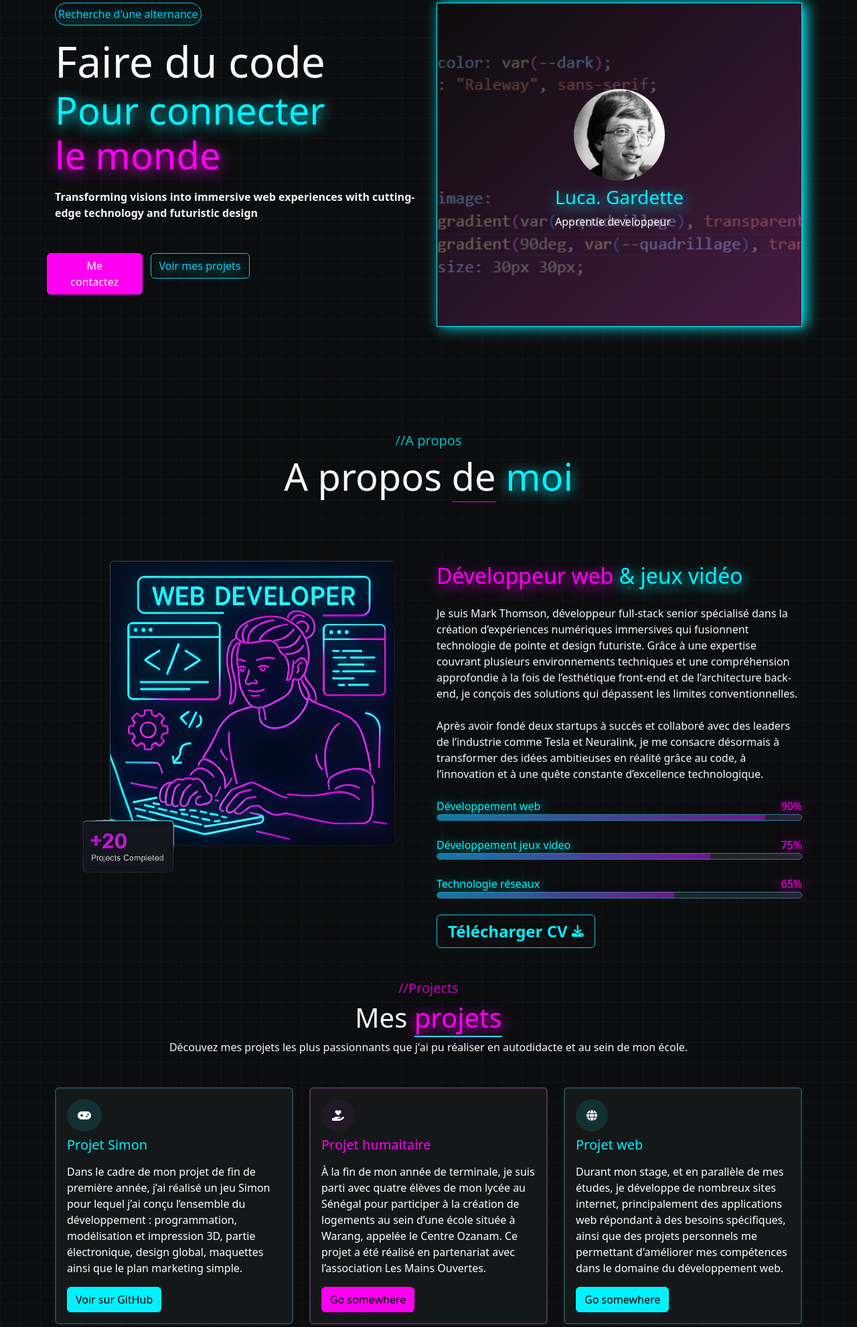
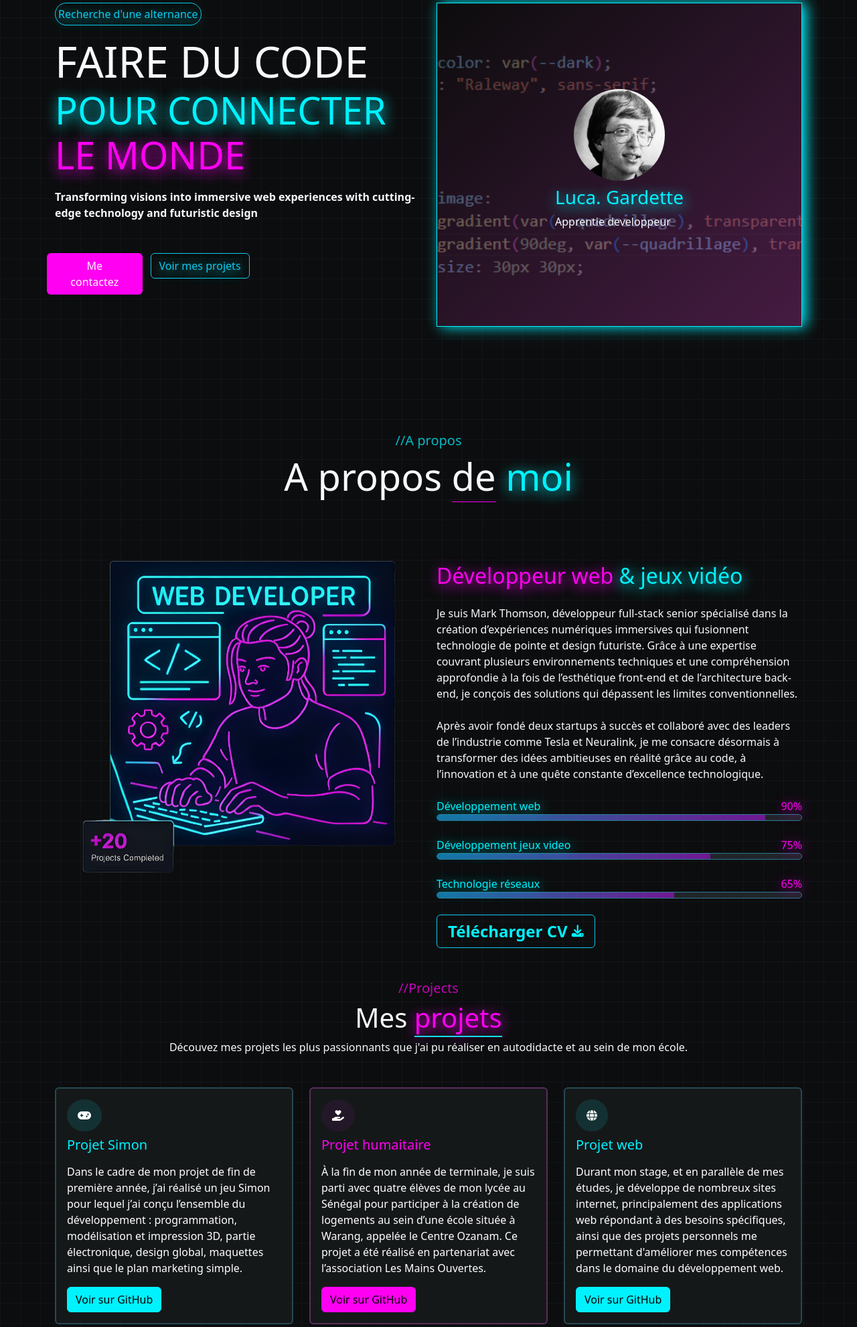
Before and after one commit to passaleph/CV, a website: page index.html in a window 1280 px wide. Shown: the part 154-2136 px from the top of the page at 67% size. Drawn offline with nearby package versions, Linux system fonts and the light colour scheme.

Commit message:
ajout favicon
J'ai rajouté le favicon sur le site et corrigé des endroits ou le texte devait etre en majsucule et pas minuscule

```diff
--- a/index.html
+++ b/index.html
@@ -5,6 +5,7 @@
     <meta name="viewport" content="width=device-width, initial-scale=1.0">
     <title>CV Luca Gardette</title>
 
+    <link rel="icon" type="image/png" href="/images/favicon/cv_logo.png">
     <link rel="preconnect" href="https://fonts.googleapis.com">
     <link rel="preconnect" href="https://fonts.gstatic.com" crossorigin>
     <link href="https://fonts.googleapis.com/css2?family=Audiowide&family=Raleway:ital,wght@0,100..900;1,100..900&display=swap" rel="stylesheet">
@@ -57,9 +58,9 @@
                 <div class="col-lg-6 col-12 fw-bold mb-5">
 
                     <p href="couton mes projets" class="border-info rounded-5 btn btn-outline-info neon-bleu p-1">Recherche d'une alternance</p>
-                    <h1 class="display-3 mb-0" > Faire du code</h1>
-                    <h3 class="neon-bleu display-4 mb-0">Pour connecter</h3>
-                    <h3 class="neon-rose display-4 mb-3 ">le monde</h3>
+                    <h1 class="display-3 mb-0" > FAIRE DU CODE</h1>
+                    <h3 class="neon-bleu display-4 mb-0">POUR CONNECTER</h3>
+                    <h3 class="neon-rose display-4 mb-3 ">LE MONDE</h3>
                     <p>Transforming visions into immersive web experiences with cutting-edge technology and futuristic design</p>
                     <div class="row mt-5">
                         <div class="col-3 rounded hover text-center" style="background-color:var(--rose) ;">
@@ -164,7 +165,7 @@
                                 <i class="card-title fas fa-hand-holding-heart rounded-circle p-3 fond-rose-faible"></i>
                                 <h5 class="card-title text-secondary mb-3">Projet humaitaire</h5>
                                 <p class="card-text ">À la fin de mon année de terminale, je suis parti avec quatre élèves de mon lycée au Sénégal pour participer à la création de logements au sein d’une école située à Warang, appelée le Centre Ozanam. Ce projet a été réalisé en partenariat avec l’association Les Mains Ouvertes.</p>
-                                <a href="#" class="btn btn-secondary">Go somewhere</a>
+                                <a href="#" class="btn btn-secondary">Voir sur GitHub</a>
                             </div>
                         </div>
                     </div>
@@ -176,7 +177,7 @@
                             <p class="card-text ">Durant mon stage, et en parallèle de mes études, je développe de nombreux sites internet, principalement des applications web répondant à des besoins spécifiques, ainsi que des projets
                                 personnels me permettant d'améliorer mes compétences dans le domaine du développement web.
                             </p>
-                            <a href="#" class="btn btn-primary">Go somewhere</a>
+                            <a href="#" class="btn btn-primary">Voir sur GitHub</a>
                         </div>
                     </div>
                 </div>
```
Also changed, not shown: images/favicon/cv_logo.png (added).
